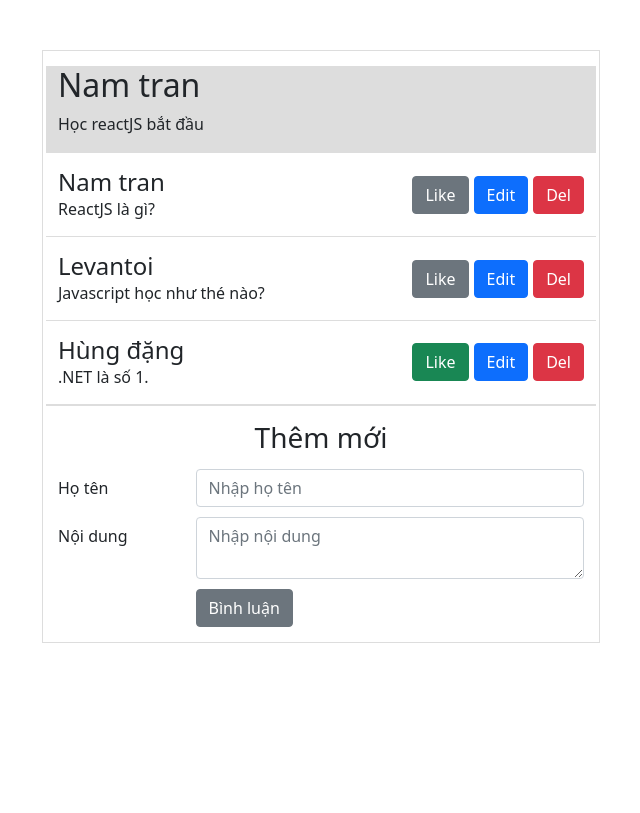
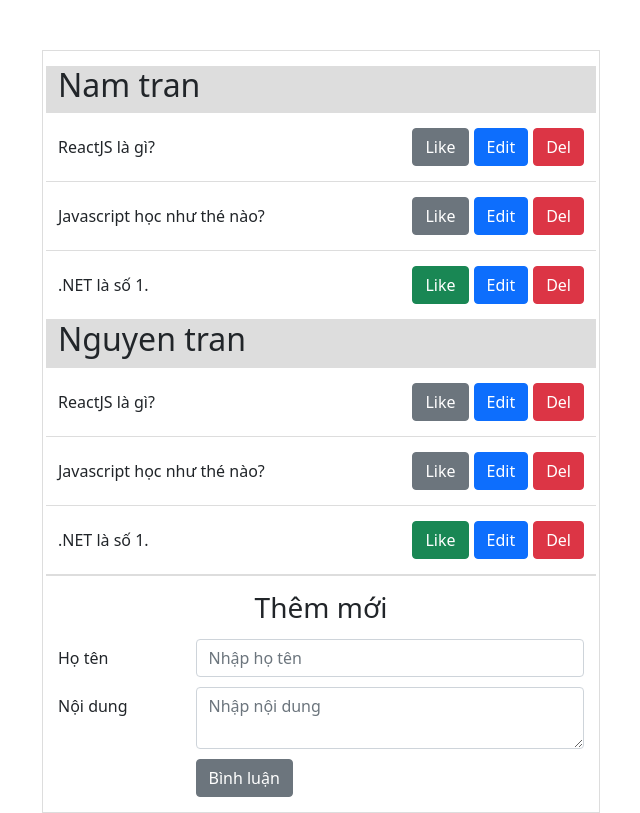
Before and after one commit to phuongnam250196/manage-student, a React (Create React App) app: page / in a window 1280 px wide. Shown: the whole page, without its empty margins (226-866 px from the left). Built offline with nearby package versions, Linux system fonts and the light colour scheme.

Commit message:
change data

```diff
--- a/src/components/Exercise1.js
+++ b/src/components/Exercise1.js
@@ -8,12 +8,11 @@ class Exercise1 extends Component {
         super(props);
         this.state= {
             user: {},
-            data: {
-                comments: [],
-            },
+            data: [],
             name: '',
             content: '',
             pos: -1,
+            pos2: -1,
         }
     }
 
@@ -24,28 +23,53 @@ class Exercise1 extends Component {
     getData() {
         let user = {
             id: 12,
-            name: 'Nam tran',
-            description: 'Học reactJS bắt đầu',
+            name: 'Admin',
         }
-        let data = {
+        let data = [
+            {
+                author: 'Nam tran',
+                content: 'src/components/Exercise1.js Line 2:31:  Media is defined but never used  no-unused-varsSearchng',
                 comments: [
                     {
-                    'user': 'Nam tran',
+                        'author': 'Nam tran',
                         'content': 'ReactJS là gì?',
                         'like': false,
                     },
                     {
-                    'user': 'Levantoi',
+                        'author': 'Levantoi',
                         'content': 'Javascript học như thé nào?',
                         'like': false,
                     },
                     {
-                    'user': 'Hùng đặng',
+                        'author': 'Hùng đặng',
+                        'content': '.NET là số 1.',
+                        'like': true,
+                    }
+                ],
+            },
+            {
+                author: 'Nguyen tran',
+                content: 'src/components/Exercise1.js Line 2:31:  words to learn more about each warning',
+                comments: [
+                    {
+                        'author': 'Nam tran',
+                        'content': 'ReactJS là gì?',
+                        'like': false,
+                    },
+                    {
+                        'author': 'Levantoi',
+                        'content': 'Javascript học như thé nào?',
+                        'like': false,
+                    },
+                    {
+                        'author': 'Hùng đặng',
                         'content': '.NET là số 1.',
                         'like': true,
                     }
                 ],
             }
+        ];
+
 
         this.setState({
             user,
@@ -53,10 +77,10 @@ class Exercise1 extends Component {
         });
     }
 
-    onClickLike = (e, index) => {
+    onClickLike = (e, i, index) => {
         // console.log(e, index);
         let { data } = this.state;
-        data.comments[index].like = !data.comments[index].like;
+        data[i].comments[index].like = !data[i].comments[index].like;
         this.setState({
             data
         });
@@ -71,17 +95,50 @@ class Exercise1 extends Component {
         });
     }
 
+    getIndex = (data, name) => {
+        for (let i in data) {
+            if (data[i].author === name) {
+                return i;
+            }
+        }
+        return -1;
+    }
+
     onClickComment = () => {
-        let { data, name, content, pos } = this.state;
+        let { data, user, name, content, pos, pos2 } = this.state;
         let comment = {
-            user: name,
+            author: name,
             content,
+            comments: []
+        }
+        console.log('inex', this.getIndex(data, name));
+        let iU = this.getIndex(data, name);
+        if (pos > -1 ) {
+            console.log(pos, pos2, data[pos].comments);
+            data.splice(pos, 1, {
+                author: name,
+                content,
+                comments: data[pos].comments,
+            });
+            data[pos].comments.splice(pos2, 1, {
+                author: name,
+                content,
+            });
+
+        } else {
+
+            if ( iU != -1) {
+                data[iU].comments.push(comment);
+                console.log('texxt', data)
+            } else {
+                 // console.log(iUser)
+                comment.comments.push({
+                    author: user.author,
+                    content: content,
                     like: false,
+                });
+                data.push(comment);
             }
-        if (pos > -1 ) {
-            data.comments.splice(pos, 1, comment);
-        } else {
-            data.comments.push(comment);
         }
         this.setState({
             data,
@@ -91,29 +148,46 @@ class Exercise1 extends Component {
         });
     }
 
-    onClickDelete = (e, i) => {
+    onClickDelete = (e, i, index) => {
         let { data } = this.state;
-        data.comments.splice(i, 1);
+        console.log(i, index);
+        if (index == 0) {
+            data.splice(i, 1);
+        } else {
+            data[i].comments.splice(index, 1);
+        }
         this.setState({
             data
         });
     }
 
-    onClickEdit = (e, i) => {
+    onClickEdit = (e, i, index) => {
         let { data } = this.state;
-        let commentItem = data.comments[i];
-        console.log('data edit', data.comments[i], i)
+        let commentItem = data[i].comments[index];
+        console.log('data edit', data[i].author)
         this.setState({
-            name: commentItem.user,
+            name: data[i].author,
             content: commentItem.content,
             pos: i,
+            pos2: index,
         });
     }
 
     render() {
         let { data, user, name, content, pos } = this.state;
         // console.log('render', data.comments)
-        let commentItem = data.comments.map((comment, index) => {
+
+
+
+        let listComment = data.map((item, i) => {
+            return (
+                <div key={i}>
+                    <Row style={{ borderBottom: '1px solid #ddd', 'background': '#ddd'}}>
+                        <h2>{ item.author }</h2>
+                    </Row>
+                    <Row>
+                        {
+                            item.comments.map((comment, index) => {
                                 return (
                                     <div key={index} className="comment-list" style={{borderBottom: '1px solid #ddd'}}>
                                         <div className="comment-content">
@@ -121,33 +195,23 @@ class Exercise1 extends Component {
                                             <p>{ comment.content }</p>
                                         </div>
                                         <div className="comment-like">
-                        <button onClick={ (e) => this.onClickLike(e, index) } className={`btn ${comment.like ? 'btn-success': 'btn-secondary'}`} style={{ marginRight: '5px'}}>Like</button>
-                        <button onClick={ (e) => this.onClickEdit(e, index) } className="btn ml-2 btn-primary" style={{ marginRight: '5px'}}>Edit</button>
-                        <button onClick={ (e) => this.onClickDelete(e, index) } className="btn ml-2 btn-danger">Del</button>
+                                            <button onClick={ (e) => this.onClickLike(e, i, index) } className={`btn ${comment.like ? 'btn-success': 'btn-secondary'}`} style={{ marginRight: '5px'}}>Like</button>
+                                            <button onClick={ (e) => this.onClickEdit(e, i, index) } className="btn ml-2 btn-primary" style={{ marginRight: '5px'}}>Edit</button>
+                                            <button onClick={ (e) => this.onClickDelete(e, i, index) } className="btn ml-2 btn-danger">Del</button>
                                         </div>
                                     </div>
                                 );
+                            }, this)
+                        }
+                    </Row>
+                </div>
+            );
         });
+
         return (
             <Container>
                 <Col md={{'size': 6, 'offset': 2}} style={{ marginTop: '50px', 'border': '1px solid #ddd', 'padding': '15px'}}>
-                    <Row style={{ borderBottom: '1px solid #ddd', 'background': '#ddd'}}>
-                        <h2>{ user.name }</h2>
-                        <p>{ user.description }</p>
-                    </Row>
-                    <Row>
-                        {/* <Media>
-                            <Media right href="#">Lien</Media>
-                            <Media body>
-                                <Media heading>
-                                Media heading
-                                </Media>
-                                Cras sit amet nibh libero, in gravida nulla. Nulla vel metus scelerisque ante sollicitudin commodo. Cras purus odio, vestibulum in vulputate at, tempus viverra turpis. Fusce condimentum nunc ac nisi vulputate fringilla. Donec lacinia congue felis in faucibus.
-                            </Media>
-                        </Media> */}
-                        { commentItem }
-
-                    </Row>
+                    { listComment }
                     <Row style={{ borderTop: '1px solid #ddd', 'display': user.id ===  12 ? 'block' : 'none'}}>
                         <h3 style={{ textAlign: 'center', 'padding': '15px 15px 0' }}>{ pos > -1 ? 'Cập nhật' : 'Thêm mới' }</h3>
                         <Form style={{ marginTop: '15px' }}>
```
Lines whose indentation alone changed are shown as unchanged.
